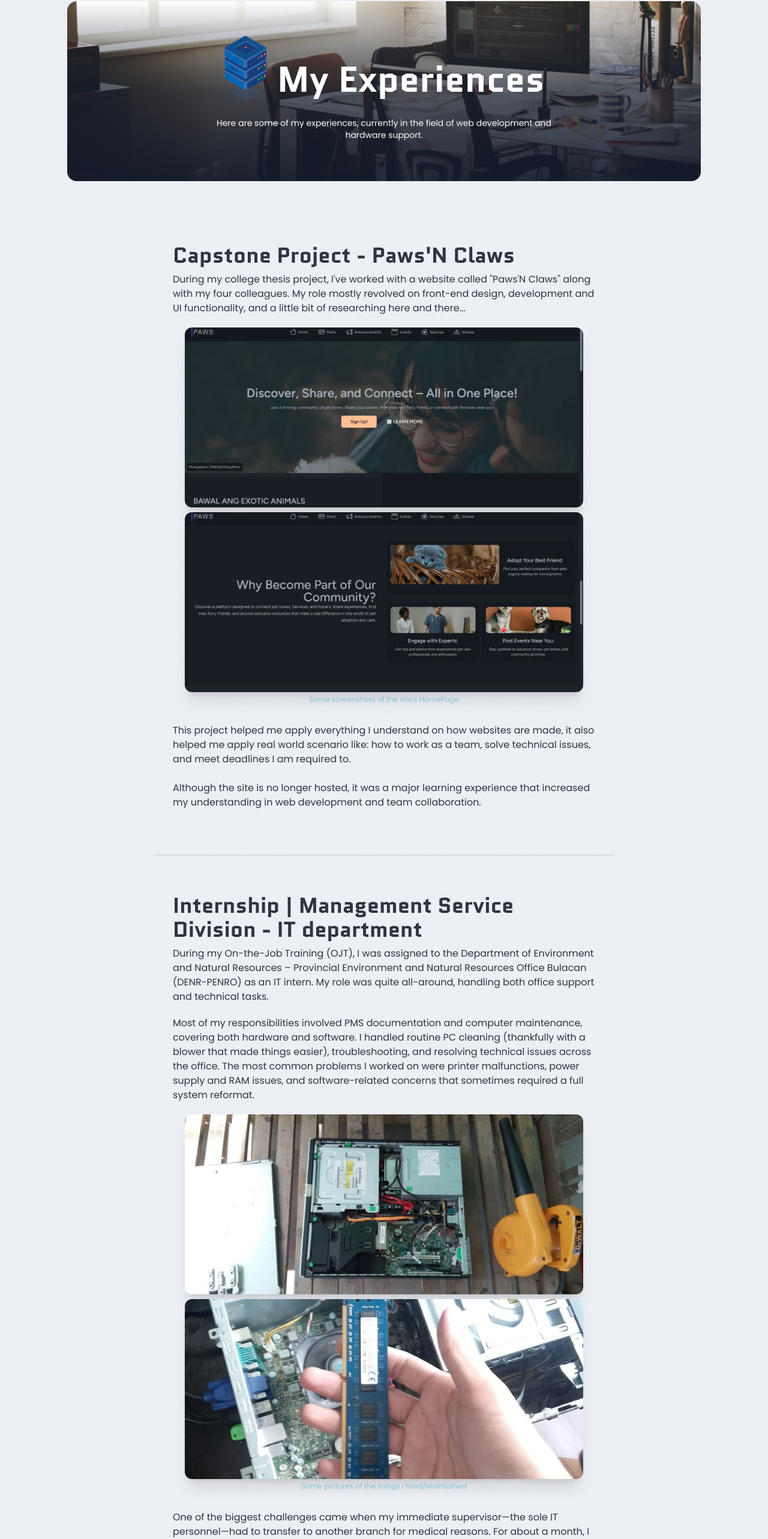
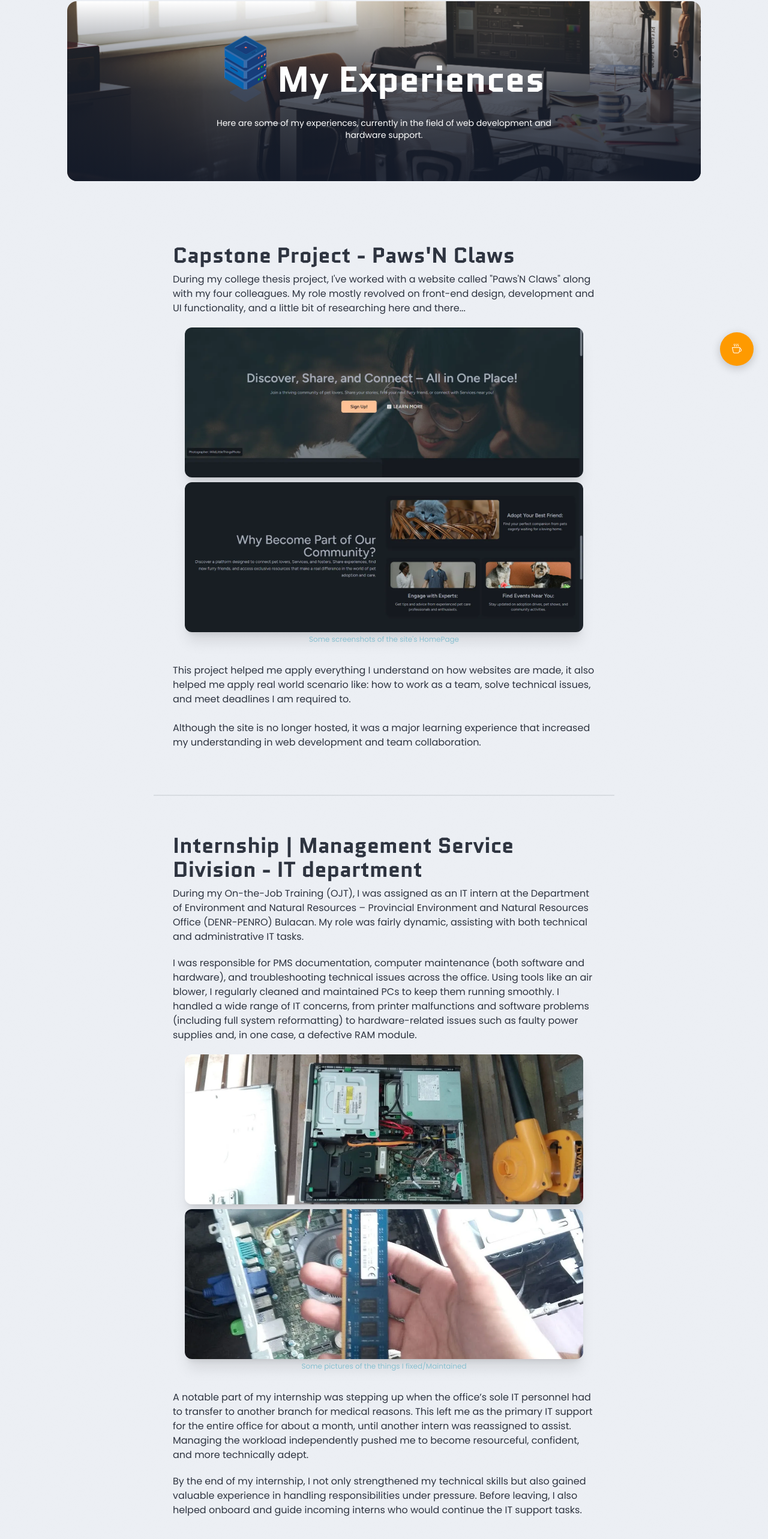
Before and after one commit to DWEDM/portfolio-react, a React (Vite) app: page /experience in a window 1280 px wide. Shown: the part 166-2732 px from the top of the page at 60% size. Built offline with nearby package versions, Linux system fonts and the light colour scheme; no server answers.

Commit message:
Added Paypal Button, Alos chiikawa is available on netflix xDD

```diff
--- a/src/App.jsx
+++ b/src/App.jsx
@@ -15,6 +15,8 @@ import ConsoleApps from './components/pages/ConsoleApps';
 
 import { BrowserRouter, useLocation } from 'react-router-dom';
 import { BrowserRouter as Router, Routes, Route } from 'react-router-dom';
+
+import PaypalMeButton from './PaypalMe';
 
 function App() {
   // THEME STATE LIFTED HERE
@@ -81,6 +83,9 @@ function App() {
         </Routes>
       </div>
       <Footer />
+      <PaypalMeButton
+        theme={theme}
+      />
     </div>
     </>
   );
--- /dev/null
+++ b/src/PaypalMe.jsx
@@ -0,0 +1,61 @@
+// CircleButton.jsx
+import { useState } from 'react';
+
+const PaypalMeButton = ({ theme, onClick, icon }) => {
+  const [isHovered, setIsHovered] = useState(false);
+  const [showTooltip, setShowTooltip] = useState(false);
+
+  // Replace with your actual PayPal.me link
+  const paypalLink = "https://paypal.me/wanedanvers";
+
+  const handleClick = () => {
+    window.open(paypalLink, '_blank');
+  };
+
+  return (
+    <div className="fixed bottom-6 right-6 z-50">
+      {/* Tooltip */}
+      {showTooltip && (
+        <div
+          className={`absolute bottom-full right-0 mb-2 px-3 py-2 rounded-lg shadow-lg transition-opacity duration-300 ${
+            theme === 'dark' ? 'bg-gray-800 text-white' : 'bg-white text-gray-800'
+          }`}
+          style={{ width: 'max-content' }}
+        >
+          <span className="text-sm font-medium">Feeling generous? Buy me a coffee! ☕</span>
+          <div className="absolute bottom-0 right-3 w-3 h-3 transform rotate-45 translate-y-1/2 bg-inherit"></div>
+        </div>
+      )}
+
+      {/* Button */}
+      <button
+        onClick={handleClick}
+        onMouseEnter={() => {
+          setIsHovered(true);
+          setShowTooltip(true);
+        }}
+        onMouseLeave={() => {
+          setIsHovered(false);
+          setShowTooltip(false);
+        }}
+        className={`w-14 h-14 rounded-full flex items-center justify-center shadow-lg transition-all duration-300 ${
+          theme === 'dark'
+            ? 'bg-amber-600 hover:bg-amber-700 text-white'
+            : 'bg-amber-500 hover:bg-amber-600 text-white'
+        }`}
+        style={{
+          transform: isHovered ? 'scale(1.1)' : 'scale(1)',
+          boxShadow: isHovered
+            ? '0 10px 25px rgba(245, 158, 11, 0.5)'
+            : '0 4px 15px rgba(0, 0, 0, 0.2)'
+        }}
+        aria-label="Buy me a coffee"
+      >
+        {/* Coffee icon */}
+        <i class="bi bi-cup-hot"></i>
+      </button>
+    </div>
+  );
+};
+
+export default PaypalMeButton;
--- a/src/components/projects/DENRInternship.jsx
+++ b/src/components/projects/DENRInternship.jsx
@@ -10,35 +10,36 @@ const PawsNClaws = () => {
           <div className="max-w-full m-4">
             <h1 className="text-4xl font-bold my-2">Internship | Management Service Division - IT department</h1>
             <p className="mb-5 font-paragraph">
-              During my On-the-Job Training (OJT), I was assigned to the Department of Environment and Natural
-              Resources – Provincial Environment and Natural Resources Office Bulacan (DENR-PENRO) as an IT intern.
-              My role was quite all-around, handling both office support and technical tasks.
+              During my On-the-Job Training (OJT), I was assigned as an IT intern at the Department
+              of Environment and Natural Resources – Provincial Environment and Natural Resources Office (DENR-PENRO)
+              Bulacan. My role was fairly dynamic, assisting with both technical and administrative IT tasks.
             </p>
             <p className="mb-5 font-paragraph">
-              Most of my responsibilities involved PMS documentation and computer maintenance, covering both hardware
-              and software. I handled routine PC cleaning (thankfully with a blower that made things easier), troubleshooting,
-              and resolving technical issues across the office. The most common problems I worked on were printer malfunctions,
-              power supply and RAM issues, and software-related concerns that sometimes required a full system reformat.
+              I was responsible for PMS documentation, computer maintenance (both software and hardware), and troubleshooting
+              technical issues across the office. Using tools like an air blower, I regularly cleaned and maintained PCs to
+              keep them running smoothly. I handled a wide range of IT concerns, from printer malfunctions and software problems
+              (including full system reformatting) to hardware-related issues such as faulty power supplies and, in one case,
+              a defective RAM module.
             </p>
             <div className="max-w-full">
               <figure className="px-5 flex flex-col gap-2">
-                <img src={img1} alt="image 1" className="rounded-xl shadow-xl w-full max-h-[300px] transition-all hover:max-h-[600px] object-cover" />
-                <img src={img2} alt="image 2" className="rounded-xl shadow-xl w-full max-h-[300px] transition-all hover:max-h-[600px] object-cover" />
+                <img src={img1} alt="image 1" className="rounded-xl shadow-xl w-full max-h-[250px] transition-all hover:max-h-[1000px] object-cover" />
+                <img src={img2} alt="image 2" className="rounded-xl shadow-xl w-full max-h-[250px] transition-all hover:max-h-[1000px] object-cover" />
               </figure>
               <div className="text-xs mb-8 mt-1 items-center text-center text-accent">
                 <p>Some pictures of the things I fixed/Maintained</p>
               </div>
             </div>
             <p className="mb-5 font-paragraph">
-              One of the biggest challenges came when my immediate supervisor—the sole IT personnel—had to transfer to another
-              branch for medical reasons. For about a month, I was the only IT intern managing the entire office’s tech needs,
-              until another intern from a different department was reassigned to help. This experience pushed me to become more
-              resourceful and confident in my technical abilities, especially in diagnosing and repairing hardware problems.
+              A notable part of my internship was stepping up when the office’s sole IT personnel had to transfer to another
+              branch for medical reasons. This left me as the primary IT support for the entire office for about a month, until
+              another intern was reassigned to assist. Managing the workload independently pushed me to become resourceful,
+              confident, and more technically adept.
             </p>
             <p className="mb-5 font-paragraph">
-              Overall, my internship gave me hands-on experience in maintaining IT infrastructure and solving real-world
-              technical issues under pressure. It significantly improved my troubleshooting skills and strengthened my
-              confidence in handling IT-related responsibilities independently.
+              By the end of my internship, I not only strengthened my technical skills but also gained valuable experience
+              in handling responsibilities under pressure. Before leaving, I also helped onboard and guide incoming interns
+              who would continue the IT support tasks.
             </p>
           </div>
         </div>
--- a/src/components/projects/PawsNClaws.jsx
+++ b/src/components/projects/PawsNClaws.jsx
@@ -17,8 +17,8 @@ const PawsNClaws = () => {
             </p>
             <div className="max-w-full">
               <figure className="px-5 flex flex-col gap-2">
-                <img src={img1} alt="image 1" className="rounded-xl shadow-xl w-full max-h-[300px] transition-all hover:max-h-[600px] object-cover" />
-                <img src={img2} alt="image 2" className="rounded-xl shadow-xl w-full max-h-[300px] transition-all hover:max-h-[600px] object-cover" />
+                <img src={img1} alt="image 1" className="rounded-xl shadow-xl w-full max-h-[250px] transition-all hover:max-h-[1000px] object-cover" />
+                <img src={img2} alt="image 2" className="rounded-xl shadow-xl w-full max-h-[250px] transition-all hover:max-h-[1000px] object-cover" />
               </figure>
               <div className="text-xs mb-8 mt-1 items-center text-center text-accent">
                 <p>Some screenshots of the site's HomePage</p>
```
